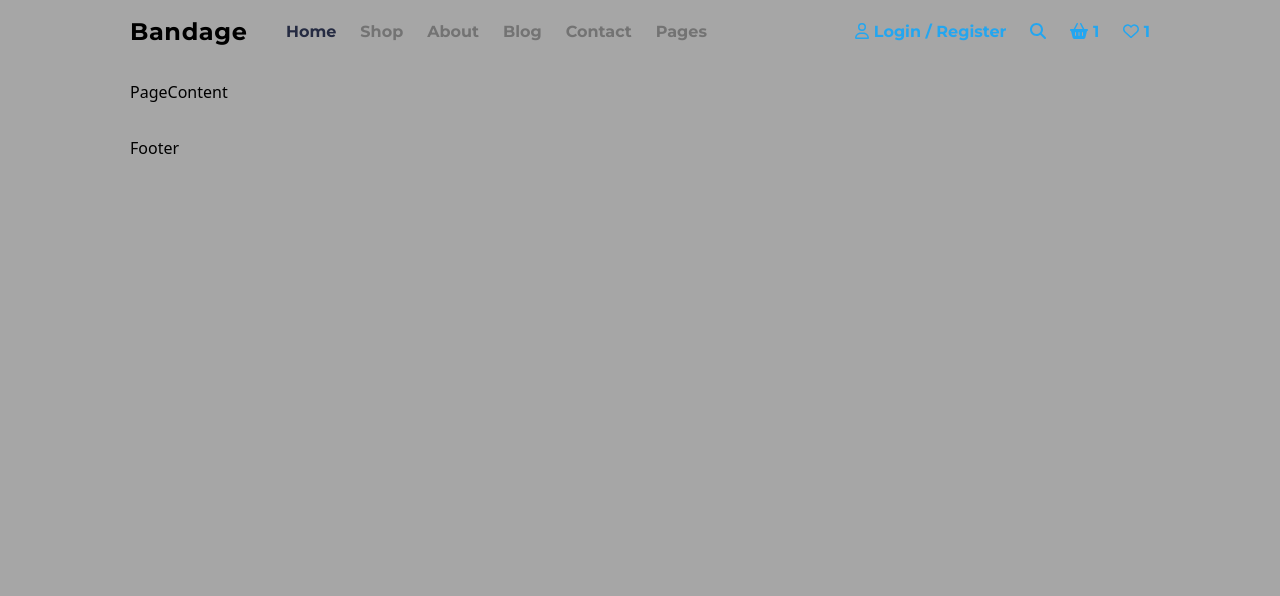
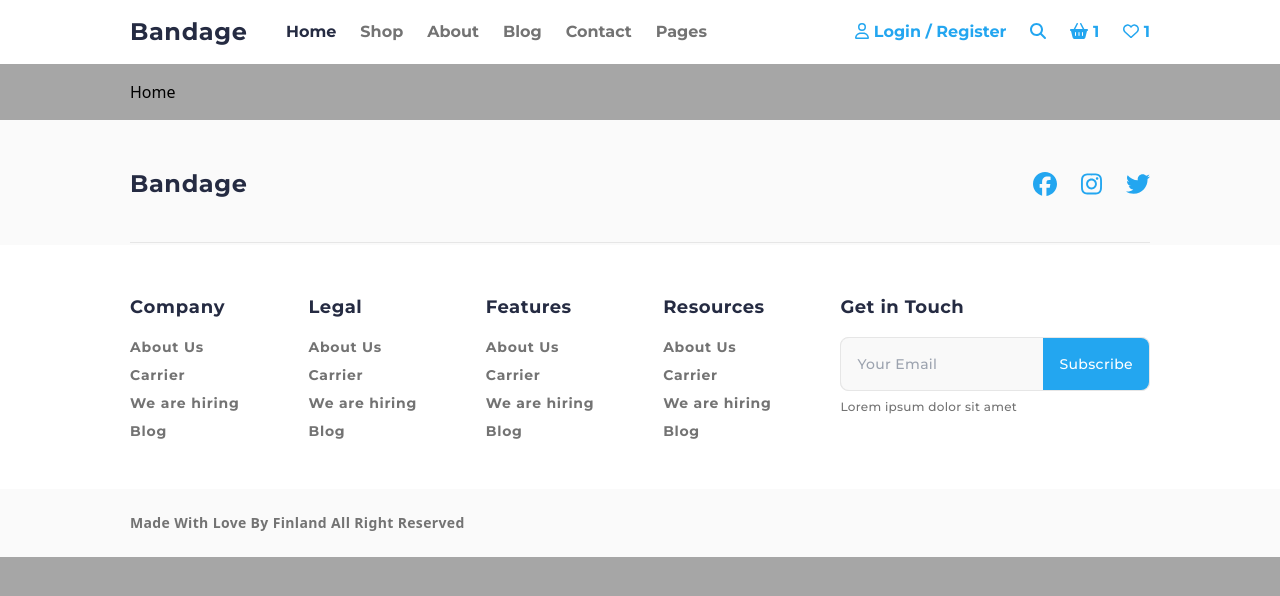
Before and after one commit to MuhsinCanY/e-commerce, a React (Vite) app: page / in a window 1280 px wide. Shown: the top 596 px of the page. Built offline with nearby package versions, Linux system fonts and the light colour scheme.

Commit message:
footer complete

```diff
--- a/index.html
+++ b/index.html
@@ -4,7 +4,7 @@
     <meta charset="UTF-8" />
     <link rel="icon" type="image/svg+xml" href="/vite.svg" />
     <link
-      href="https://fonts.googleapis.com/css2?family=Montserrat:wght@500;600;700&display=swap"
+      href="https://fonts.googleapis.com/css2?family=Montserrat:wght@400;500;600;700&display=swap"
       rel="stylesheet"
     />
     <meta name="viewport" content="width=device-width, initial-scale=1.0" />
--- a/src/component/Footer.jsx
+++ b/src/component/Footer.jsx
@@ -1,9 +1,131 @@
 import React from 'react'
+import {
+  faFacebook,
+  faInstagram,
+  faTwitter,
+} from '@fortawesome/free-brands-svg-icons'
+import { FontAwesomeIcon } from '@fortawesome/react-fontawesome'
+import { Link } from 'react-router-dom/cjs/react-router-dom.min'
 
 export default function Footer() {
   return (
-    <div className="custom-container-out">
-      <div className="custom-container-in">Footer</div>
-    </div>
+    <>
+      <div className="custom-container-out bg-[#FAFAFA] ">
+        <div className="custom-container-in flex-col pb-0 pt-6">
+          <div className="flex justify-between items-center my-6 mb-10">
+            <Link
+              to="/"
+              className="font-[Montserrat] font-bold text-2xl text-t-3 tracking-wide min-w-[140px]"
+            >
+              Bandage
+            </Link>
+            <div className="flex gap-6 text-2xl text-t-1 ">
+              <FontAwesomeIcon icon={faFacebook} />
+              <FontAwesomeIcon icon={faInstagram} />
+              <FontAwesomeIcon icon={faTwitter} />
+            </div>
+          </div>
+          <div className="bg-[#E6E6E6] w-full h-[1px] my-[2px]"></div>
+        </div>
+      </div>
+      <div className="custom-container-out bg-white ">
+        <div className="custom-container-in flex-col ">
+          <div className="flex justify-between my-8">
+            <div className="flex flex-col gap-2 tracking-wider">
+              <h3 className="text-bold font-[Montserrat] font-bold text-lg text-t-3 mb-2">
+                Company
+              </h3>
+              <p className="text-bold font-[Montserrat] font-bold text-sm text-t-2 ">
+                About Us
+              </p>
+              <p className="text-bold font-[Montserrat] font-bold text-sm text-t-2 ">
+                Carrier
+              </p>
+              <p className="text-bold font-[Montserrat] font-bold text-sm text-t-2 ">
+                We are hiring
+              </p>
+              <p className="text-bold font-[Montserrat] font-bold text-sm text-t-2 ">
+                Blog
+              </p>
+            </div>
+            <div className="flex flex-col gap-2">
+              <h3 className="text-bold font-[Montserrat] font-bold text-lg text-t-3 tracking-wide mb-2">
+                Legal
+              </h3>
+              <p className="text-bold font-[Montserrat] font-bold text-sm text-t-2 tracking-wider">
+                About Us
+              </p>
+              <p className="text-bold font-[Montserrat] font-bold text-sm text-t-2 tracking-wider">
+                Carrier
+              </p>
+              <p className="text-bold font-[Montserrat] font-bold text-sm text-t-2 tracking-wider">
+                We are hiring
+              </p>
+              <p className="text-bold font-[Montserrat] font-bold text-sm text-t-2 tracking-wider">
+                Blog
+              </p>
+            </div>
+            <div className="flex flex-col gap-2">
+              <h3 className="text-bold font-[Montserrat] font-bold text-lg text-t-3 tracking-wide mb-2">
+                Features
+              </h3>
+              <p className="text-bold font-[Montserrat] font-bold text-sm text-t-2 tracking-wider">
+                About Us
+              </p>
+              <p className="text-bold font-[Montserrat] font-bold text-sm text-t-2 tracking-wider">
+                Carrier
+              </p>
+              <p className="text-bold font-[Montserrat] font-bold text-sm text-t-2 tracking-wider">
+                We are hiring
+              </p>
+              <p className="text-bold font-[Montserrat] font-bold text-sm text-t-2 tracking-wider">
+                Blog
+              </p>
+            </div>
+            <div className="flex flex-col gap-2">
+              <h3 className="text-bold font-[Montserrat] font-bold text-lg text-t-3 tracking-wide mb-2">
+                Resources
+              </h3>
+              <p className="text-bold font-[Montserrat] font-bold text-sm text-t-2 tracking-wider">
+                About Us
+              </p>
+              <p className="text-bold font-[Montserrat] font-bold text-sm text-t-2 tracking-wider">
+                Carrier
+              </p>
+              <p className="text-bold font-[Montserrat] font-bold text-sm text-t-2 tracking-wider">
+                We are hiring
+              </p>
+              <p className="text-bold font-[Montserrat] font-bold text-sm text-t-2 tracking-wider">
+                Blog
+              </p>
+            </div>
+            <div className="flex flex-col gap-2 ">
+              <h3 className="text-bold font-[Montserrat] font-bold text-lg text-t-3 tracking-wide mb-2">
+                Get in Touch
+              </h3>
+              <div className="flex box-border bg-[#E6E6E6] border-[#E6E6E6] border-solid border-[1px] font-[Montserrat] font-medium text-sm text-t-2 tracking-wide rounded-lg">
+                <input
+                  placeholder="Your Email"
+                  className="p-4 rounded-lg rounded-r-none bg-[#F9F9F9]"
+                ></input>
+                <button className="bg-t-1 p-4 text-white rounded-lg rounded-l-none">
+                  Subscribe
+                </button>
+              </div>
+              <p className="font-[Montserrat] font-medium text-xs text-t-2 tracking-wide">
+                Lorem ipsum dolor sit amet
+              </p>
+            </div>
+          </div>
+        </div>
+      </div>
+      <div className="custom-container-out bg-[#FAFAFA] ">
+        <div className="custom-container-in flex-col py-0">
+          <div className="flex justify-between items-center my-6 text-t-2 font-bold text-sm tracking-wide">
+            <p>Made With Love By Finland All Right Reserved </p>
+          </div>
+        </div>
+      </div>
+    </>
   )
 }
--- a/src/component/Header.jsx
+++ b/src/component/Header.jsx
@@ -9,17 +9,20 @@ import { Link, NavLink } from 'react-router-dom/cjs/react-router-dom.min'
 
 export default function Header() {
   return (
-    <div className="custom-container-out font-[Montserrat] font-bold">
+    <div className="custom-container-out font-[Montserrat] font-bold bg-white">
       <div className="custom-container-in gap-10 justify-between items-center">
         <div className="flex gap-4">
-          <Link to="/" className=" text-2xl tracking-wide min-w-[140px]">
+          <Link
+            to="/"
+            className="text-t-3 text-2xl tracking-wide min-w-[140px]"
+          >
             Bandage
           </Link>
           <nav className="flex gap-6 items-center text-t-2 ">
             <NavLink activeClassName="selected" to="/" exact>
               Home
             </NavLink>
-            <NavLink activeClassName="selected" to="/1">
+            <NavLink activeClassName="selected" to="/shopping">
               Shop
             </NavLink>
             <NavLink activeClassName="selected" to="/2">
--- a/src/component/PageContent.jsx
+++ b/src/component/PageContent.jsx
@@ -1,9 +1,22 @@
 import React from 'react'
+import { Route, Switch } from 'react-router-dom/cjs/react-router-dom.min'
+
+import ProductList from './pageComponent/ProductList'
+import Home from './pageComponent/Home'
 
 export default function PageContent() {
   return (
     <div className="custom-container-out">
-      <div className="custom-container-in">PageContent</div>
+      <div className="custom-container-in">
+        <Switch>
+          <Route path="/" exact>
+            <Home />
+          </Route>
+          <Route path="/shopping" exact>
+            <ProductList />
+          </Route>
+        </Switch>
+      </div>
     </div>
   )
 }
--- /dev/null
+++ b/src/component/pageComponent/Home.jsx
@@ -0,0 +1,5 @@
+import React from 'react'
+
+export default function Home() {
+  return <div>Home</div>
+}
--- /dev/null
+++ b/src/component/pageComponent/ProductList.jsx
@@ -0,0 +1,5 @@
+import React from 'react'
+
+export default function ProductList() {
+  return <div>ProductList</div>
+}
--- a/tailwind.config.js
+++ b/tailwind.config.js
@@ -6,8 +6,9 @@ export default {
       colors: {
         'p-1': '#4731D3',
         'p-2': '#CBF281',
-        't-1': '#23A6F0',
-        't-2': '#737373',
+        't-1': '#23A6F0', //blue
+        't-2': '#737373', //gray
+        't-3': '#252B42', //black
       },
     },
   },
```
